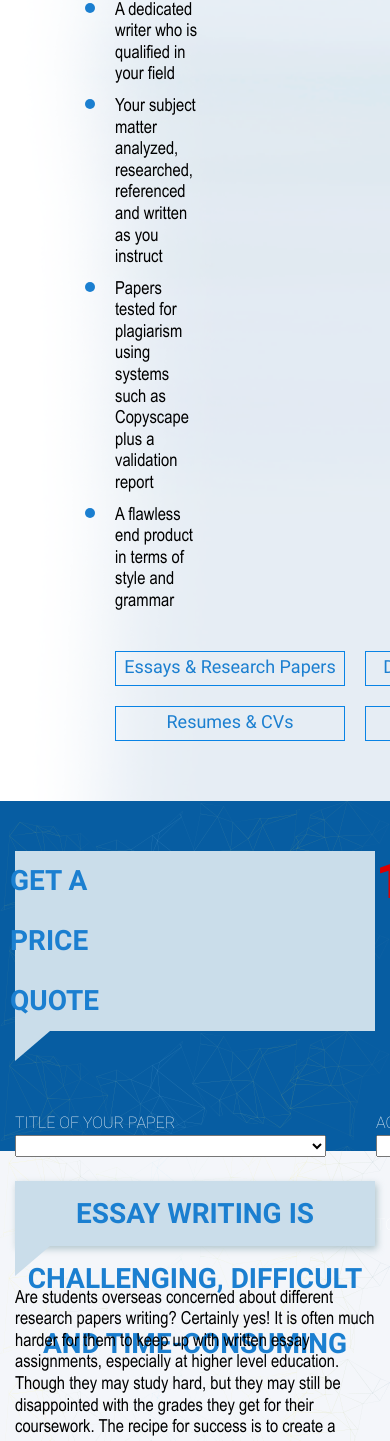
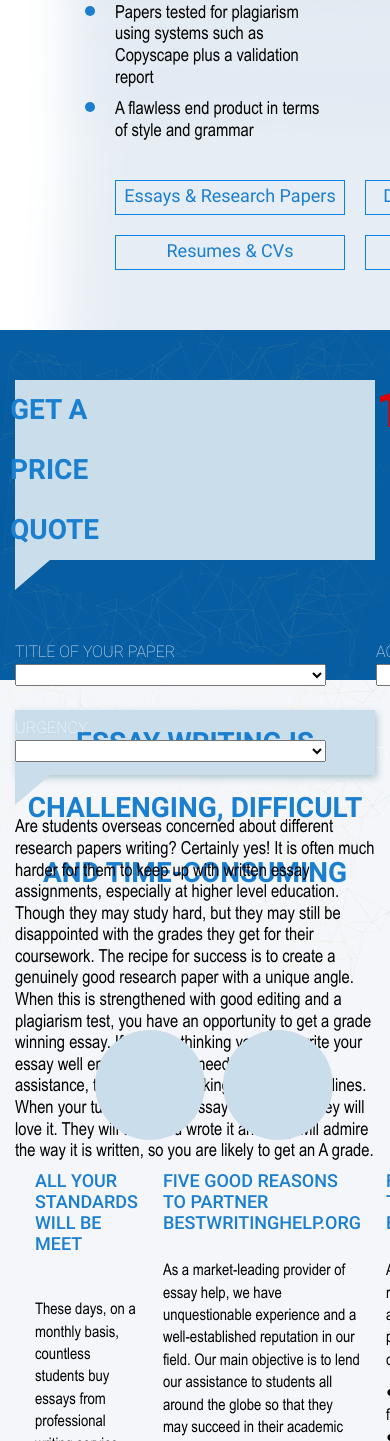
Before and after one commit to Shablevskij/F12t3, a website: page src/views/index.html in a window 390 px wide. Shown: the part 559-2000 px from the top of the page. Drawn offline with nearby package versions, Linux system fonts and the light colour scheme; files that its build step writes are made by us from their sources; files whose address does not match are found by name; a web font is replaced by a local one.

Commit message:
tablet first change

```diff
--- a/src/blocks/modules/header/header.html
+++ b/src/blocks/modules/header/header.html
@@ -134,7 +134,7 @@
     <section class="container-fluid banner">
         <div class="container">
             <div class="row">
-                <div class="col-7">
+                <div class="col-7 col-12 col-md-12 col-lg-12">
                     <a href="index.html">
                         <img src="../../..//img/logo.png" alt="">
                     </a>
@@ -163,7 +163,7 @@
     <section class="container-fluid price">
         <div class="container">
           <div class="row">
-            <ul class="bg-quote col-12">
+            <ul class="bg-quote col-12 col-md-12 col-lg-12">
                 <li><h2 class="price_q">Get a price quote</h2></li>
                 <li><div class="d28"></div></li>
                 <li>
@@ -178,7 +178,8 @@
 
             </ul>
             <div class="flag"></div>
-            <ul class="price_forms">
+           <div class="row">
+            <ul class="price_forms col-12 col-md-12 col-lg-12">
                 <li> <p>TITLE OF YOUR PAPER</p> <select name="" id=""><option value="1"></option>
                     <option value="2">2</option>
                     <option value="3">3</option></select></li>
@@ -195,6 +196,7 @@
                 <li> <h4 class="red_butt">order now</h4>
                     <div class="flag_red"></div> </li>
             </ul>
+           </div>
 
 
 
```
